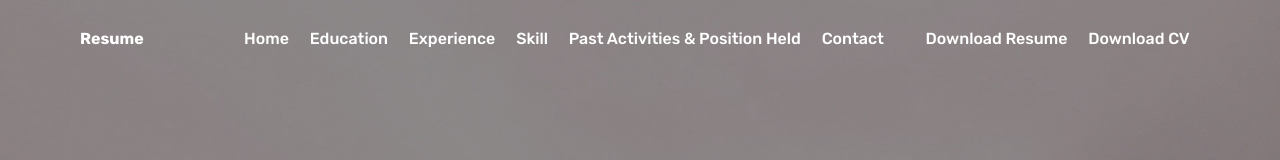
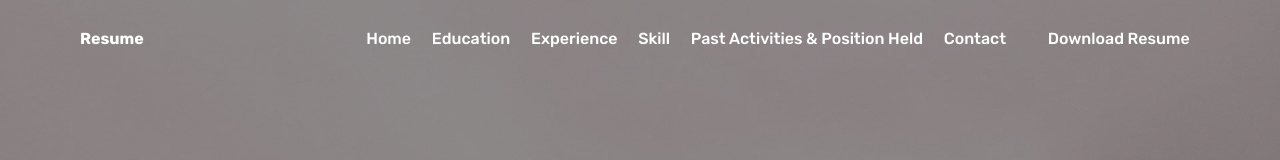
Before and after one commit to liangjye/project-lj-resume, a plain HTML site: page LJ-Resume/public/index.html in a window 1280 px wide. Shown: the top 160 px of the page. Drawn offline with Linux system fonts and the light colour scheme; no server answers; files whose address does not match are found by name.

Commit message:
20240125_2134 - update info

```diff
--- a/LJ-Resume/public/index.html
+++ b/LJ-Resume/public/index.html
@@ -64,8 +64,6 @@
                 <li class="nav-item"><a class="nav-link link text-white display-4" href=""></a></li>
                 <li class="nav-item"><a class="nav-link link text-white display-4" target="_blank"
                                         href="./Resume%20-%20LOH%20LIANG%20JYE.pdf">Download Resume</a></li>
-                <li class="nav-item"><a class="nav-link link text-white display-4" target="_blank"
-                                        href="./Curriculum%20Vitae%20-%20LOH%20LIANG%20JYE.pdf">Download CV</a></li>
             </ul>
         </div>
     </nav>
```
Also changed, not shown: 1 other file.
